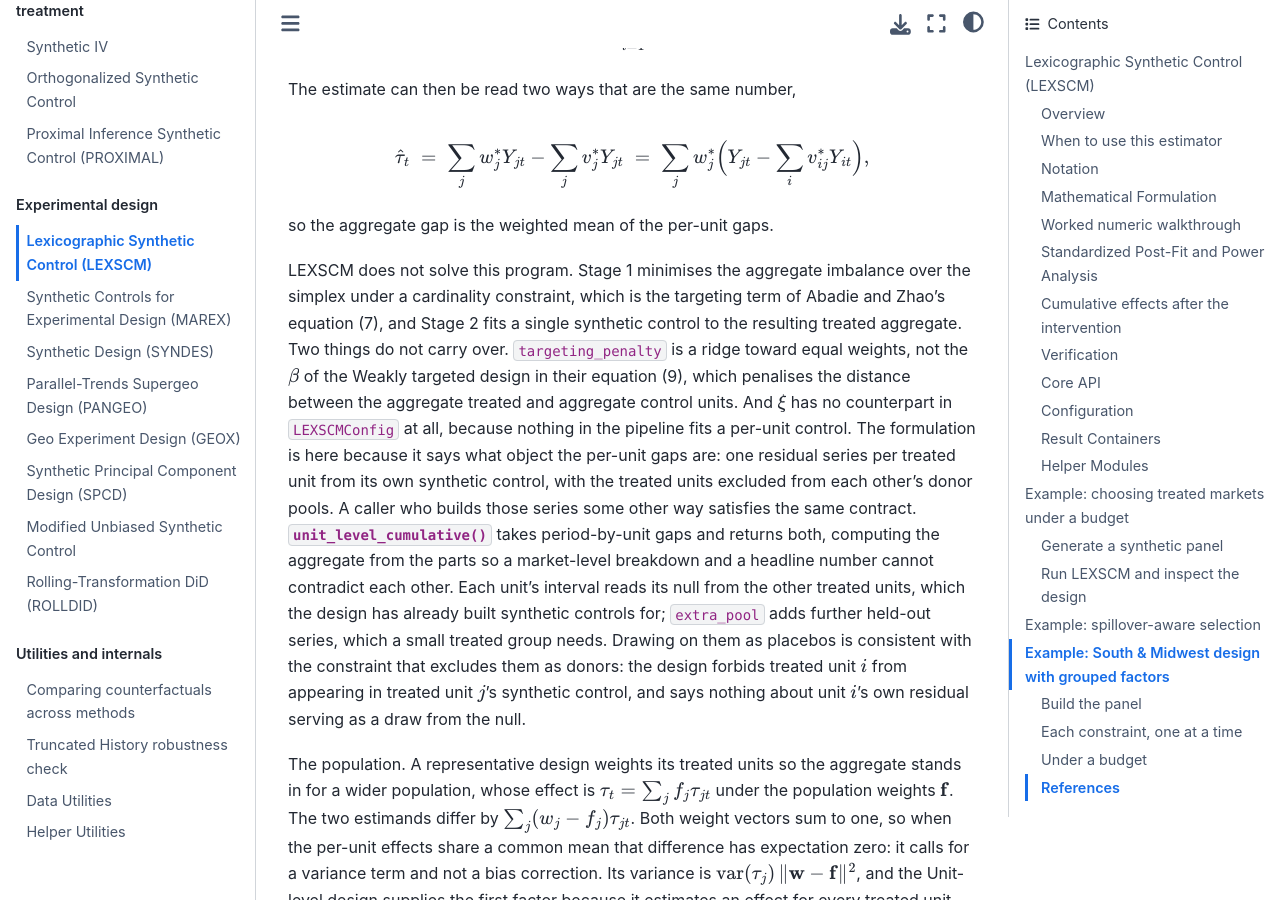
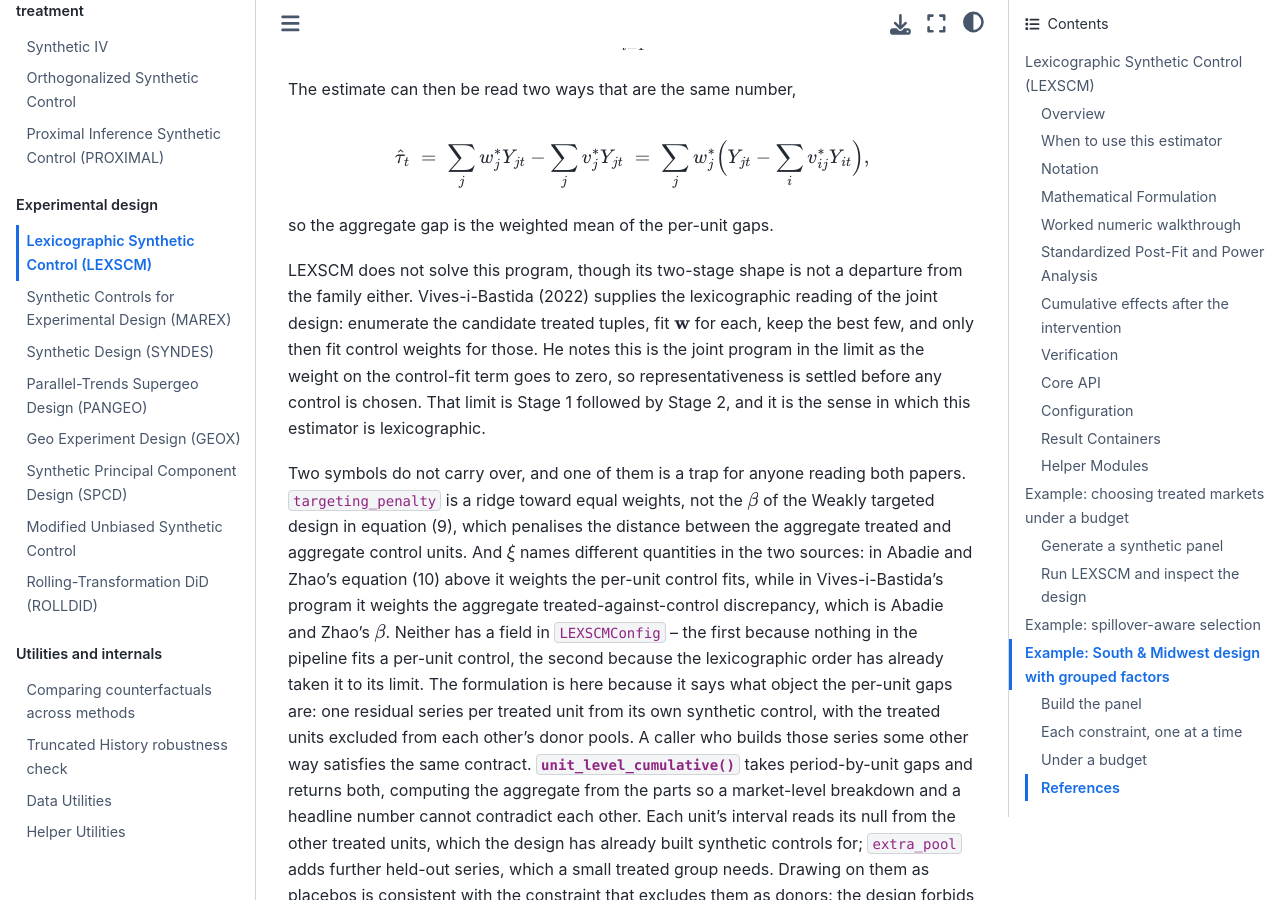
Before and after one commit to jgreathouse9/mlsynth, a Sphinx documentation site: the page built from docs/lexscm.rst, in a window 1280 px wide and 900 px high, scrolled down 25799 px. Built offline with Sphinx 7.4.7 and the Sphinx Book theme 1.1.4, drawn with Linux system fonts in a browser that asks for light colours; pages that are not in the unit, such as notebooks, are missing from menus.

Commit message:
Place the two-stage structure inside the design family, and untangle xi
Saying LEXSCM does not solve the Unit-level program left the two-stage shape
looking like an invention of this library. Vives-i-Bastida (2022) gives the
lexicographic reading of the joint design and observes that it is the joint
program in the limit as the weight on the control-fit term goes to zero, so
Stage 1 followed by Stage 2 is a limiting case of the family and not a
departure from it. That is also the sense in which the estimator is
lexicographic, which the page asserted without saying where it came from.

The symbol xi carries different meanings in the two sources, which the page
made it easy to conflate now that both appear on it. In Abadie and Zhao's
Unit-level design it weights the per-unit control fits. In Vives-i-Bastida's
program it weights the aggregate treated-against-control discrepancy, which
is Abadie and Zhao's beta. Neither has a config field, and the reasons
differ: nothing fits a per-unit control, and the lexicographic order has
already taken the other to its limit. The previous wording gave one reason
for a symbol with two meanings.

Co-Authored-By: Claude Opus 5 <noreply@anthropic.com>
Claude-Session: https://claude.ai/code/session_01AY6aV1skYFnj1awnwUBjDx

```diff
--- a/docs/lexscm.rst
+++ b/docs/lexscm.rst
@@ -1392,15 +1392,26 @@ The estimate can then be read two ways that are the same number,
 
 so the aggregate gap is the weighted mean of the per-unit gaps.
 
-LEXSCM does not solve this program. Stage 1 minimises the aggregate imbalance
-over the simplex under a cardinality constraint, which is the targeting term of
-Abadie and Zhao's equation (7), and Stage 2 fits a single synthetic control to
-the resulting treated aggregate. Two things do not carry over.
-``targeting_penalty`` is a ridge toward equal weights, not the :math:`\beta`
-of the Weakly targeted design in their equation (9), which penalises the
-distance between the aggregate treated and aggregate control units. And
-:math:`\xi` has no counterpart in ``LEXSCMConfig`` at all, because nothing in
-the pipeline fits a per-unit control. The formulation is here because it
+LEXSCM does not solve this program, though its two-stage shape is not a
+departure from the family either. Vives-i-Bastida (2022) supplies the
+lexicographic reading of the joint design: enumerate the candidate treated
+tuples, fit :math:`\mathbf{w}` for each, keep the best few, and only then fit
+control weights for those. He notes this is the joint program in the limit as
+the weight on the control-fit term goes to zero, so representativeness is
+settled before any control is chosen. That limit is Stage 1 followed by Stage
+2, and it is the sense in which this estimator is lexicographic.
+
+Two symbols do not carry over, and one of them is a trap for anyone reading
+both papers. ``targeting_penalty`` is a ridge toward equal weights, not the
+:math:`\beta` of the Weakly targeted design in equation (9), which penalises
+the distance between the aggregate treated and aggregate control units. And
+:math:`\xi` names different quantities in the two sources: in Abadie and
+Zhao's equation (10) above it weights the per-unit control fits, while in
+Vives-i-Bastida's program it weights the aggregate treated-against-control
+discrepancy, which is Abadie and Zhao's :math:`\beta`. Neither has a field in
+``LEXSCMConfig`` -- the first because nothing in the pipeline fits a per-unit
+control, the second because the lexicographic order has already taken it to
+its limit. The formulation is here because it
 says what object the per-unit gaps are: one residual series per treated unit
 from its own synthetic control, with the treated units excluded from each
 other's donor pools. A caller who builds those series some other way satisfies
```
